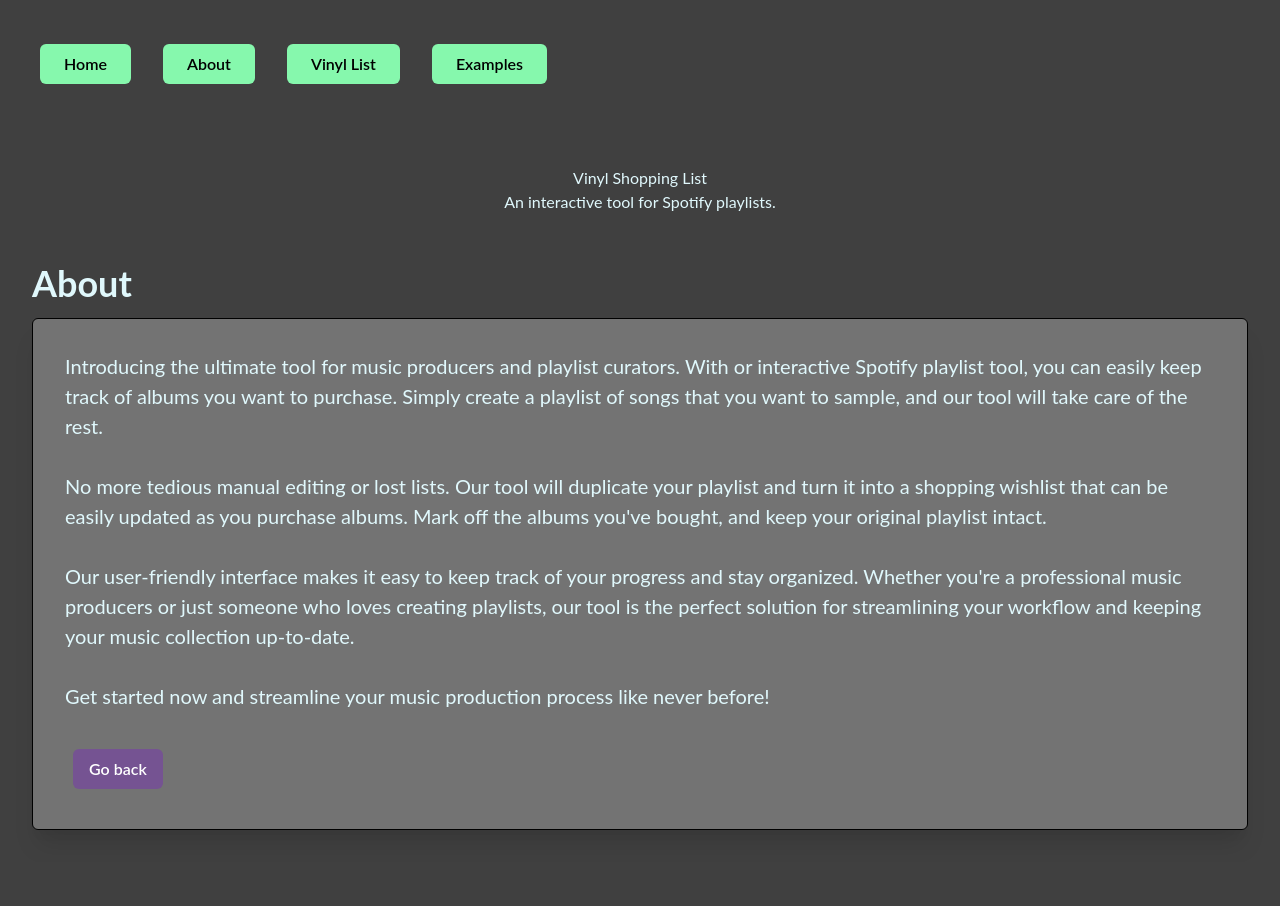
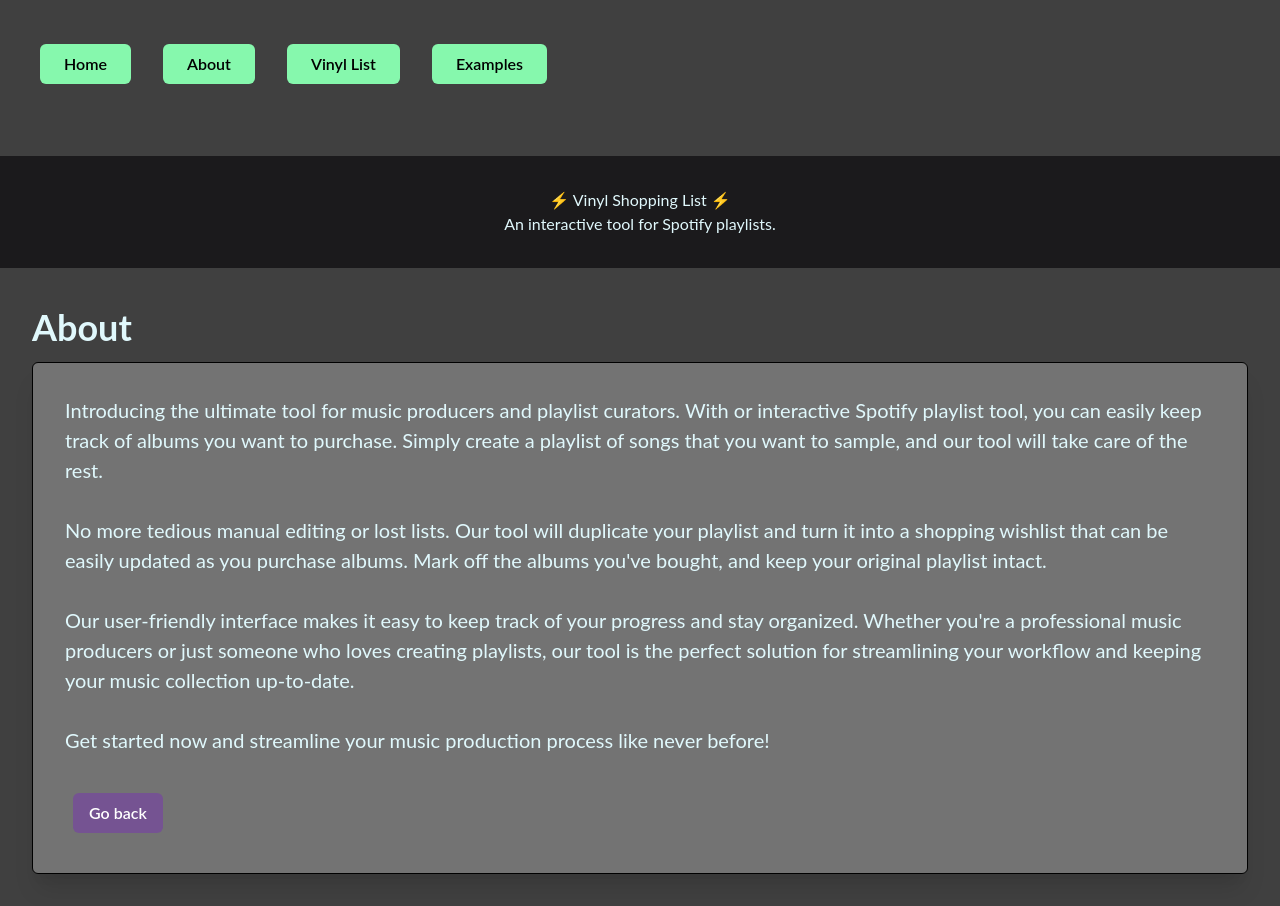
Before and after one commit to datoche-juarez/next-shopping-list, a Next.js app: page /about in a window 1280 px wide. Before the commit the page ends 862 px from the top, so only its background shows below. Built offline with nearby package versions, Linux system fonts and the light colour scheme.

Commit message:
Styling changes on home page (move into chakra theme later**)..

```diff
--- a/components/Header.js
+++ b/components/Header.js
@@ -1,8 +1,11 @@
+import styles from "../styles/Home.module.css";
+
 const Header = () => {
     return (
-        <div style={{ padding: "10px", textAlign: "center" }}>
+        // <div style={{ padding: "10px", textAlign: "center" }}>
+        <div className={styles.header}>
             <h1>
-                <span>Vinyl Shopping List</span>
+                <span>⚡️ Vinyl Shopping List ⚡️</span>
             </h1>
             <p>An interactive tool for Spotify playlists.</p>
         </div>
--- a/styles/Home.module.css
+++ b/styles/Home.module.css
@@ -10,6 +10,12 @@
   flex-direction: column;
   justify-content: center;
   align-items: center;
+}
+
+.header {
+  background-color: #1b1a1c;
+  padding: 2rem;
+  text-align: center;
 }
 
 .footer {
@@ -37,6 +43,7 @@
 .title a:focus,
 .title a:active {
   text-decoration: underline;
+  color: #b4fccd;
 }
 
 .title {
@@ -79,7 +86,7 @@
   text-align: left;
   color: inherit;
   text-decoration: none;
-  border: 1px solid #eaeaea;
+  border: 1px solid #eaeaea!important;
   border-radius: 10px;
   transition: color 0.15s ease, border-color 0.15s ease;
   max-width: 300px;
@@ -88,8 +95,8 @@
 .card:hover,
 .card:focus,
 .card:active {
-  color: #0070f3;
-  border-color: #0070f3;
+  color: #b4fccd;
+  border-color: #b4fccd!important;
 }
 
 .card h2 {
@@ -118,7 +125,7 @@
 @media (prefers-color-scheme: dark) {
   .card,
   .footer {
-    border-color: #222;
+    border-color: #eaeaea;
   }
   .code {
     background: #111;
```
